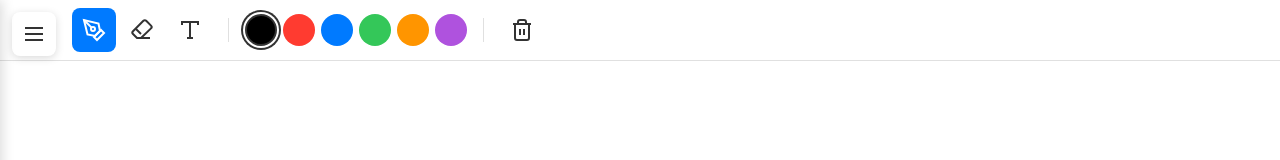
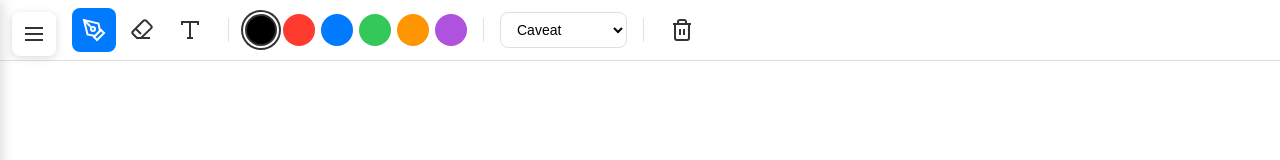
Before and after one commit to dre4success/bethel, a React (Vite) app: page / in a window 1280 px wide. Shown: the top 160 px of the page. Built offline with nearby package versions, Linux system fonts and the light colour scheme.

Commit message:
Add pixel eraser and handwritten fonts

```diff
--- a/index.html
+++ b/index.html
@@ -5,6 +5,10 @@
     <link rel="icon" type="image/svg+xml" href="/vite.svg" />
     <meta name="viewport" content="width=device-width, initial-scale=1.0, maximum-scale=1.0, user-scalable=no" />
     <title>Bethel - Note Editor</title>
+    <!-- Handwritten fonts -->
+    <link rel="preconnect" href="https://fonts.googleapis.com">
+    <link rel="preconnect" href="https://fonts.gstatic.com" crossorigin>
+    <link href="https://fonts.googleapis.com/css2?family=Caveat:wght@400;700&family=Indie+Flower&family=Patrick+Hand&display=swap" rel="stylesheet">
   </head>
   <body>
     <div id="root"></div>
--- a/src/App.tsx
+++ b/src/App.tsx
@@ -4,12 +4,13 @@ import { Toolbar } from './components/Toolbar';
 import { NoteSidebar } from './components/NoteSidebar';
 import { useNotes } from './hooks/useNotes';
 import type { Tool, Stroke, TextBlock } from './types';
-import { COLORS } from './types';
+import { COLORS, DEFAULT_FONT } from './types';
 import './App.css';
 
 function App() {
   const [tool, setTool] = useState<Tool>('pen');
   const [color, setColor] = useState<string>(COLORS[0]);
+  const [font, setFont] = useState<string>(DEFAULT_FONT);
   const [sidebarOpen, setSidebarOpen] = useState(false);
 
   const {
@@ -97,14 +98,17 @@ function App() {
         <Toolbar
           tool={tool}
           color={color}
+          font={font}
           onToolChange={setTool}
           onColorChange={setColor}
+          onFontChange={setFont}
           onClear={handleClear}
         />
 
         <Canvas
           tool={tool}
           color={color}
+          font={font}
           strokes={currentNote?.strokes ?? []}
           textBlocks={currentNote?.textBlocks ?? []}
           onStrokesChange={handleStrokesChange}
--- a/src/components/Canvas/Canvas.tsx
+++ b/src/components/Canvas/Canvas.tsx
@@ -1,7 +1,7 @@
 import { useRef, useEffect, useCallback, useState, memo } from 'react';
 import { v4 as uuidv4 } from 'uuid';
 import type { Stroke, Point, Tool, TextBlock } from '../../types';
-import { drawStroke, redrawCanvas, findStrokeAtPoint } from '../../lib/stroke';
+import { drawStroke, redrawCanvas } from '../../lib/stroke';
 import './Canvas.css';
 
 interface TextBlockComponentProps {
@@ -70,7 +70,7 @@ const TextBlockComponent = memo(function TextBlockComponent({
         onFocus={onStartEdit}
         onBlur={handleBlur}
         placeholder="Type here..."
-        style={{ color: block.color, fontSize: block.fontSize }}
+        style={{ color: block.color, fontSize: block.fontSize, fontFamily: block.fontFamily }}
       />
     </div>
   );
@@ -79,6 +79,7 @@ const TextBlockComponent = memo(function TextBlockComponent({
 interface CanvasProps {
   tool: Tool;
   color: string;
+  font: string;
   strokes: Stroke[];
   textBlocks: TextBlock[];
   onStrokesChange: (strokes: Stroke[]) => void;
@@ -88,6 +89,7 @@ interface CanvasProps {
 export function Canvas({
   tool,
   color,
+  font,
   strokes,
   textBlocks,
   onStrokesChange,
@@ -166,8 +168,9 @@ export function Canvas({
         width: 200,
         height: 40,
         content: '',
-        fontSize: 16,
+        fontSize: 20,
         color: color,
+        fontFamily: font,
       };
       onTextBlocksChange([...textBlocks, newTextBlock]);
       setEditingTextId(newTextBlock.id);
@@ -181,13 +184,6 @@ export function Canvas({
     canvas.setPointerCapture(e.pointerId);
     const point = getPointerPosition(e);
 
-    if (tool === 'eraser') {
-      const strokeId = findStrokeAtPoint(strokes, point.x, point.y);
-      if (strokeId) {
-        onStrokesChange(strokes.filter(s => s.id !== strokeId));
-      }
-    }
-
     const newStroke: Stroke = {
       id: uuidv4(),
       points: [point],
@@ -197,20 +193,12 @@ export function Canvas({
 
     currentStrokeRef.current = newStroke;
     setIsDrawing(true);
-  }, [tool, color, strokes, textBlocks, getPointerPosition, onStrokesChange, onTextBlocksChange]);
+  }, [tool, color, font, textBlocks, getPointerPosition, onTextBlocksChange]);
 
   const handlePointerMove = useCallback((e: React.PointerEvent) => {
     if (!isDrawing || !currentStrokeRef.current) return;
 
     const point = getPointerPosition(e);
-
-    if (tool === 'eraser') {
-      const strokeId = findStrokeAtPoint(strokes, point.x, point.y);
-      if (strokeId) {
-        onStrokesChange(strokes.filter(s => s.id !== strokeId));
-      }
-    }
-
     currentStrokeRef.current.points.push(point);
 
     const canvas = canvasRef.current;
@@ -220,7 +208,7 @@ export function Canvas({
     if (!ctx) return;
 
     drawStroke(ctx, currentStrokeRef.current);
-  }, [isDrawing, tool, strokes, getPointerPosition, onStrokesChange]);
+  }, [isDrawing, getPointerPosition]);
 
   const handlePointerUp = useCallback((e: React.PointerEvent) => {
     if (!isDrawing || !currentStrokeRef.current) return;
@@ -230,13 +218,14 @@ export function Canvas({
       canvas.releasePointerCapture(e.pointerId);
     }
 
-    if (currentStrokeRef.current.points.length > 1 && tool !== 'eraser') {
+    // Save stroke (both pen and eraser strokes)
+    if (currentStrokeRef.current.points.length > 1) {
       onStrokesChange([...strokes, currentStrokeRef.current]);
     }
 
     currentStrokeRef.current = null;
     setIsDrawing(false);
-  }, [isDrawing, tool, strokes, onStrokesChange]);
+  }, [isDrawing, strokes, onStrokesChange]);
 
   const handleTextEndEdit = useCallback((id: string, content: string) => {
     onTextBlocksChange(
--- a/src/components/Toolbar/Toolbar.css
+++ b/src/components/Toolbar/Toolbar.css
@@ -71,6 +71,26 @@
   box-shadow: 0 0 0 2px white, 0 0 0 4px #333;
 }
 
+.font-select {
+  height: 36px;
+  padding: 0 12px;
+  border: 1px solid #e0e0e0;
+  border-radius: 8px;
+  background: white;
+  font-size: 14px;
+  cursor: pointer;
+  outline: none;
+  min-width: 120px;
+}
+
+.font-select:hover {
+  border-color: #ccc;
+}
+
+.font-select:focus {
+  border-color: #007AFF;
+}
+
 /* Touch-friendly sizes for mobile */
 @media (max-width: 768px) {
   .toolbar {
--- a/src/components/Toolbar/Toolbar.tsx
+++ b/src/components/Toolbar/Toolbar.tsx
@@ -1,20 +1,24 @@
 import type { Tool } from '../../types';
-import { COLORS } from '../../types';
+import { COLORS, FONTS } from '../../types';
 import './Toolbar.css';
 
 interface ToolbarProps {
   tool: Tool;
   color: string;
+  font: string;
   onToolChange: (tool: Tool) => void;
   onColorChange: (color: string) => void;
+  onFontChange: (font: string) => void;
   onClear: () => void;
 }
 
 export function Toolbar({
   tool,
   color,
+  font,
   onToolChange,
   onColorChange,
+  onFontChange,
   onClear,
 }: ToolbarProps) {
   return (
@@ -74,6 +78,23 @@ export function Toolbar({
       <div className="toolbar-divider" />
 
       <div className="toolbar-section">
+        <select
+          className="font-select"
+          value={font}
+          onChange={(e) => onFontChange(e.target.value)}
+          title="Font"
+        >
+          {FONTS.map((f) => (
+            <option key={f.name} value={f.value} style={{ fontFamily: f.value }}>
+              {f.name}
+            </option>
+          ))}
+        </select>
+      </div>
+
+      <div className="toolbar-divider" />
+
+      <div className="toolbar-section">
         <button
           className="tool-button danger"
           onClick={onClear}
--- a/src/lib/stroke.ts
+++ b/src/lib/stroke.ts
@@ -1,24 +1,28 @@
 import type { Stroke } from '../types';
 import { MIN_STROKE_WIDTH, MAX_STROKE_WIDTH } from '../types';
 
+const ERASER_WIDTH = 20;
+
 // Calculate stroke width based on pressure
-export function getStrokeWidth(pressure: number): number {
+export function getStrokeWidth(pressure: number, isEraser: boolean = false): number {
+  if (isEraser) return ERASER_WIDTH;
   return MIN_STROKE_WIDTH + pressure * (MAX_STROKE_WIDTH - MIN_STROKE_WIDTH);
 }
 
 // Draw a single stroke on canvas
 export function drawStroke(
   ctx: CanvasRenderingContext2D,
-  stroke: Stroke,
-  isEraser: boolean = false
+  stroke: Stroke
 ): void {
   if (stroke.points.length < 2) return;
+
+  const isEraser = stroke.tool === 'eraser';
 
   ctx.save();
   ctx.lineCap = 'round';
   ctx.lineJoin = 'round';
 
-  if (isEraser || stroke.tool === 'eraser') {
+  if (isEraser) {
     ctx.globalCompositeOperation = 'destination-out';
     ctx.strokeStyle = 'rgba(0,0,0,1)';
   } else {
@@ -31,9 +35,9 @@ export function drawStroke(
     const prev = stroke.points[i - 1];
     const curr = stroke.points[i];
 
-    // Average pressure for smoother transitions
+    // Average pressure for smoother transitions (eraser uses fixed width)
     const avgPressure = (prev.pressure + curr.pressure) / 2;
-    ctx.lineWidth = getStrokeWidth(avgPressure);
+    ctx.lineWidth = getStrokeWidth(avgPressure, isEraser);
 
     ctx.beginPath();
     ctx.moveTo(prev.x, prev.y);
@@ -72,24 +76,3 @@ export function redrawCanvas(
     drawStroke(ctx, stroke);
   }
 }
-
-// Find stroke at a given point (for eraser)
-export function findStrokeAtPoint(
-  strokes: Stroke[],
-  x: number,
-  y: number,
-  threshold: number = 20
-): string | null {
-  for (let i = strokes.length - 1; i >= 0; i--) {
-    const stroke = strokes[i];
-    for (const point of stroke.points) {
-      const distance = Math.sqrt(
-        Math.pow(point.x - x, 2) + Math.pow(point.y - y, 2)
-      );
-      if (distance < threshold) {
-        return stroke.id;
-      }
-    }
-  }
-  return null;
-}
--- a/src/types/index.ts
+++ b/src/types/index.ts
@@ -20,6 +20,7 @@ export interface TextBlock {
   content: string;
   fontSize: number;
   color: string;
+  fontFamily: string;
 }
 
 export interface Note {
@@ -51,5 +52,14 @@ export const COLORS = [
   '#AF52DE', // Purple
 ] as const;
 
+export const FONTS = [
+  { name: 'Caveat', value: "'Caveat', cursive" },
+  { name: 'Patrick Hand', value: "'Patrick Hand', cursive" },
+  { name: 'Indie Flower', value: "'Indie Flower', cursive" },
+  { name: 'System', value: 'system-ui, sans-serif' },
+] as const;
+
+export const DEFAULT_FONT = FONTS[0].value;
+
 export const MIN_STROKE_WIDTH = 1;
 export const MAX_STROKE_WIDTH = 12;
```
